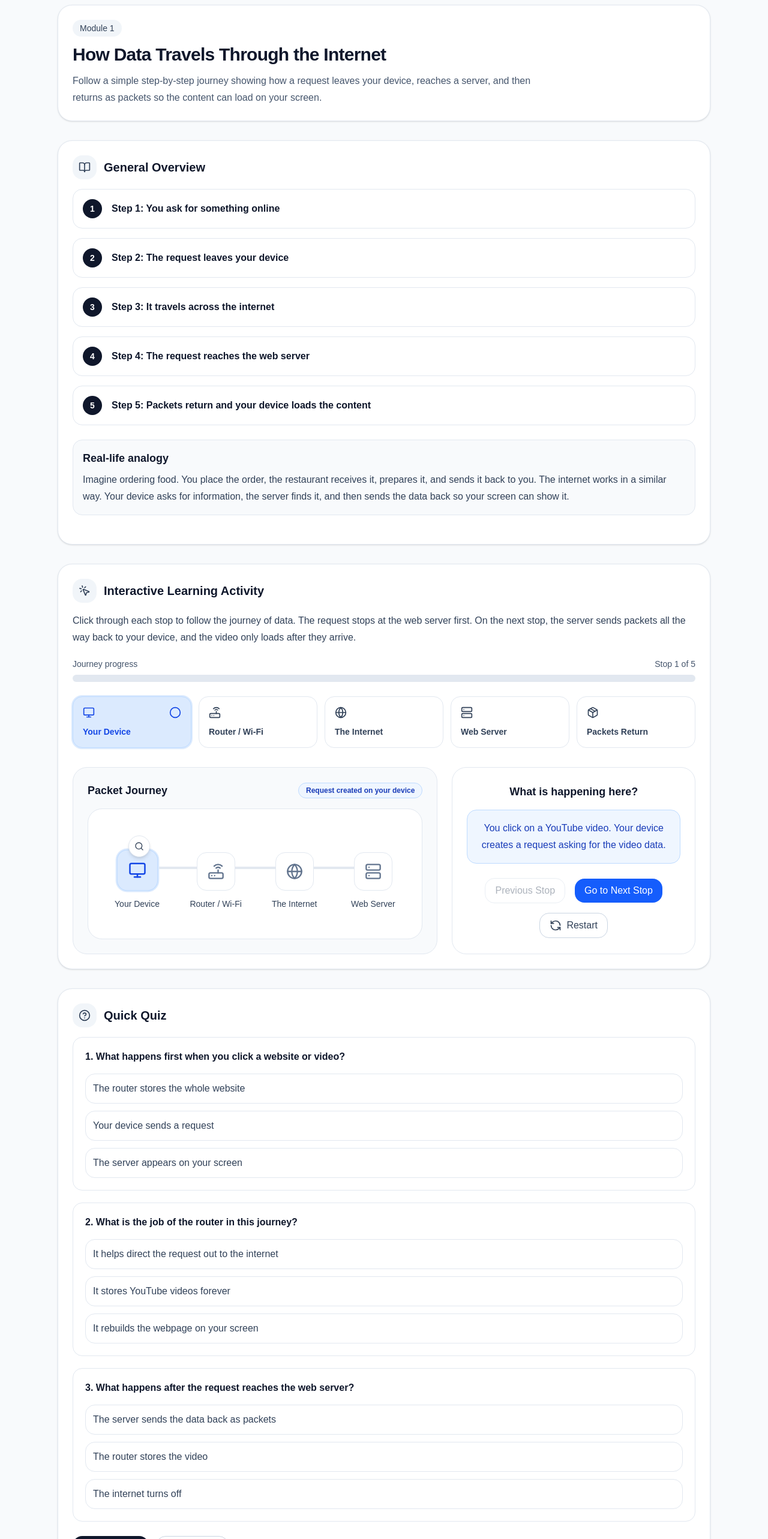
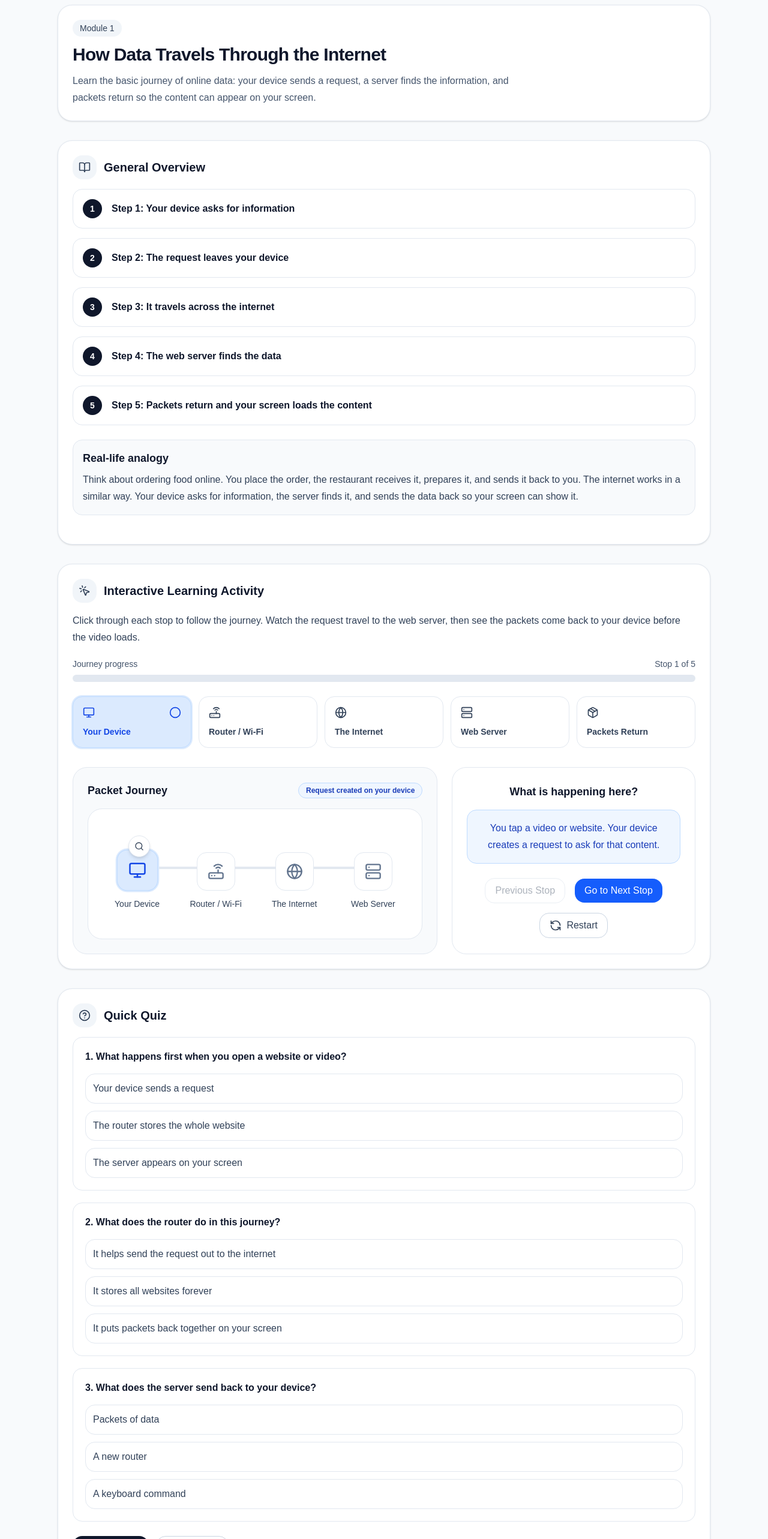
Before and after one commit to siddhant-sapkota10/Networking-Learning-Resource, a React (Vite) app: page /data-travel in a window 1280 px wide. Shown: the part 100-2666 px from the top of the page at 60% size. Built offline with nearby package versions, Linux system fonts and the light colour scheme.

Commit message:
Session 4

```diff
--- a/src/pages/DataTravel.jsx
+++ b/src/pages/DataTravel.jsx
@@ -23,7 +23,7 @@ const stageStops = [
     title: "Your Device",
     icon: Monitor,
     description:
-      "You click on a YouTube video. Your device creates a request asking for the video data.",
+      "You tap a video or website. Your device creates a request to ask for that content.",
     badge: "Request created on your device",
     accent: {
       card: "border-blue-200 bg-blue-50 text-blue-800",
@@ -39,7 +39,7 @@ const stageStops = [
     title: "Router / Wi-Fi",
     icon: Router,
     description:
-      "Your device sends the request to the router. The router forwards your request out of your home or school network and towards the internet.",
+      "Your request is sent to the router. The router helps move it out of your home or school network and towards the internet.",
     badge: "Request sent to the router",
     accent: {
       card: "border-amber-200 bg-amber-50 text-amber-800",
@@ -55,7 +55,7 @@ const stageStops = [
     title: "The Internet",
     icon: Globe,
     description:
-      "The request travels across many connected networks on the internet until it reaches the correct server.",
+      "The request travels across many connected networks until it reaches the correct web server.",
     badge: "Request travelling across the internet",
     accent: {
       card: "border-violet-200 bg-violet-50 text-violet-800",
@@ -71,7 +71,7 @@ const stageStops = [
     title: "Web Server",
     icon: Server,
     description:
-      "The request has reached the web server. The server finds the correct data and gets it ready to send back.",
+      "The web server receives the request, finds the right data, and gets it ready to send back.",
     badge: "Request reached the web server",
     accent: {
       card: "border-emerald-200 bg-emerald-50 text-emerald-800",
@@ -87,7 +87,7 @@ const stageStops = [
     title: "Packets Return",
     icon: Package,
     description:
-      "The server sends the data back as packets. Those packets travel all the way back to your device, where they are put back together so the video can load.",
+      "The server sends the data back in packets. Your device receives those packets and puts them together so the content can appear on screen.",
     badge: "Packets returning to your device",
     accent: {
       card: "border-cyan-200 bg-cyan-50 text-cyan-800",
@@ -107,40 +107,40 @@ const journeyNodes = [
 ];
 
 const introSteps = [
-  { title: "Step 1: You ask for something online" },
+  { title: "Step 1: Your device asks for information" },
   { title: "Step 2: The request leaves your device" },
   { title: "Step 3: It travels across the internet" },
-  { title: "Step 4: The request reaches the web server" },
-  { title: "Step 5: Packets return and your device loads the content" },
+  { title: "Step 4: The web server finds the data" },
+  { title: "Step 5: Packets return and your screen loads the content" },
 ];
 
 const quizQuestions = [
   {
-    question: "What happens first when you click a website or video?",
+    question: "What happens first when you open a website or video?",
     options: [
+      "Your device sends a request",
       "The router stores the whole website",
-      "Your device sends a request",
       "The server appears on your screen",
     ],
     answer: "Your device sends a request",
   },
   {
-    question: "What is the job of the router in this journey?",
+    question: "What does the router do in this journey?",
     options: [
-      "It helps direct the request out to the internet",
-      "It stores YouTube videos forever",
-      "It rebuilds the webpage on your screen",
+      "It helps send the request out to the internet",
+      "It stores all websites forever",
+      "It puts packets back together on your screen",
     ],
-    answer: "It helps direct the request out to the internet",
+    answer: "It helps send the request out to the internet",
   },
   {
-    question: "What happens after the request reaches the web server?",
+    question: "What does the server send back to your device?",
     options: [
-      "The server sends the data back as packets",
-      "The router stores the video",
-      "The internet turns off",
+      "Packets of data",
+      "A new router",
+      "A keyboard command",
     ],
-    answer: "The server sends the data back as packets",
+    answer: "Packets of data",
   },
 ];
 
@@ -266,9 +266,9 @@ export default function DataTravel() {
 
   const explanationText =
     currentStop === 4 && !packetsArrived
-      ? "The web server has sent the packets back. They are now travelling through the network toward your device."
+      ? "The server has sent the packets back. They are travelling through the network toward your device."
       : currentStop === 4 && packetsArrived
-      ? "The packets have reached your device. Your device puts them back together, and the video can now load."
+      ? "The packets have reached your device. Your device puts them together so the video can load."
       : stop.description;
 
   const lineWidth =
@@ -303,9 +303,9 @@ export default function DataTravel() {
               How Data Travels Through the Internet
             </h1>
             <p className="max-w-3xl leading-7 text-slate-600">
-              Follow a simple step-by-step journey showing how a request leaves
-              your device, reaches a server, and then returns as packets so the
-              content can load on your screen.
+              Learn the basic journey of online data: your device sends a
+              request, a server finds the information, and packets return so the
+              content can appear on your screen.
             </p>
           </div>
         </header>
@@ -336,22 +336,24 @@ export default function DataTravel() {
               Real-life analogy
             </h3>
             <p className="leading-7 text-slate-700">
-              Imagine ordering food. You place the order, the restaurant
-              receives it, prepares it, and sends it back to you. The internet
-              works in a similar way. Your device asks for information, the
-              server finds it, and then sends the data back so your screen can
+              Think about ordering food online. You place the order, the
+              restaurant receives it, prepares it, and sends it back to you. The
+              internet works in a similar way. Your device asks for information,
+              the server finds it, and sends the data back so your screen can
               show it.
             </p>
           </div>
         </SectionCard>
 
-        <SectionCard title="Interactive Learning Activity" icon={MousePointerClick}>
+        <SectionCard
+          title="Interactive Learning Activity"
+          icon={MousePointerClick}
+        >
           <div className="mb-5">
             <p className="leading-7 text-slate-700">
-              Click through each stop to follow the journey of data. The request
-              stops at the web server first. On the next stop, the server sends
-              packets all the way back to your device, and the video only loads
-              after they arrive.
+              Click through each stop to follow the journey. Watch the request
+              travel to the web server, then see the packets come back to your
+              device before the video loads.
             </p>
           </div>
 
@@ -492,7 +494,8 @@ export default function DataTravel() {
                           (currentStop > 1 && index === 1) ||
                           (currentStop > 2 && index === 2);
 
-                        const isArrivalTarget = currentStop === 4 && packetsArrived && index === 0;
+                        const isArrivalTarget =
+                          currentStop === 4 && packetsArrived && index === 0;
 
                         return (
                           <div
@@ -586,8 +589,8 @@ export default function DataTravel() {
                       Packets are on the way back
                     </p>
                     <p className="mt-1 text-cyan-700">
-                      The server has sent the packets. Your device will load the
-                      video once they arrive.
+                      The server has sent the packets. Your device will show the
+                      video after they arrive.
                     </p>
                   </div>
                 )}
@@ -628,8 +631,8 @@ export default function DataTravel() {
                               Roblox gameplay video
                             </p>
                             <p className="mt-1 text-xs text-slate-300">
-                              The packets reached your device and the video can
-                              now be shown on screen.
+                              The packets reached your device and the content
+                              can now be shown on screen.
                             </p>
                           </div>
                         </div>
@@ -698,8 +701,7 @@ export default function DataTravel() {
                     </h4>
                     <p className="mt-1 leading-7 text-emerald-700">
                       Nice work. Your device sent a request, the server found
-                      the data, and the packets travelled back to your device
-                      before the video loaded.
+                      the data, and the packets returned so the video could load.
                     </p>
                   </div>
                 </motion.div>
@@ -789,7 +791,7 @@ export default function DataTravel() {
                 {score === 3
                   ? "Excellent work — you understand the basic journey of data through the internet."
                   : score === 2
-                  ? "Good job — you understand most of the idea. Review the journey once more to lock it in."
+                  ? "Good job — review the journey one more time to lock it in."
                   : "Nice try — go back through the interactive journey and try the quiz again."}
               </p>
             </motion.div>
```
Also changed, not shown: src/pages/TCP.jsx (+32 -17 lines).
